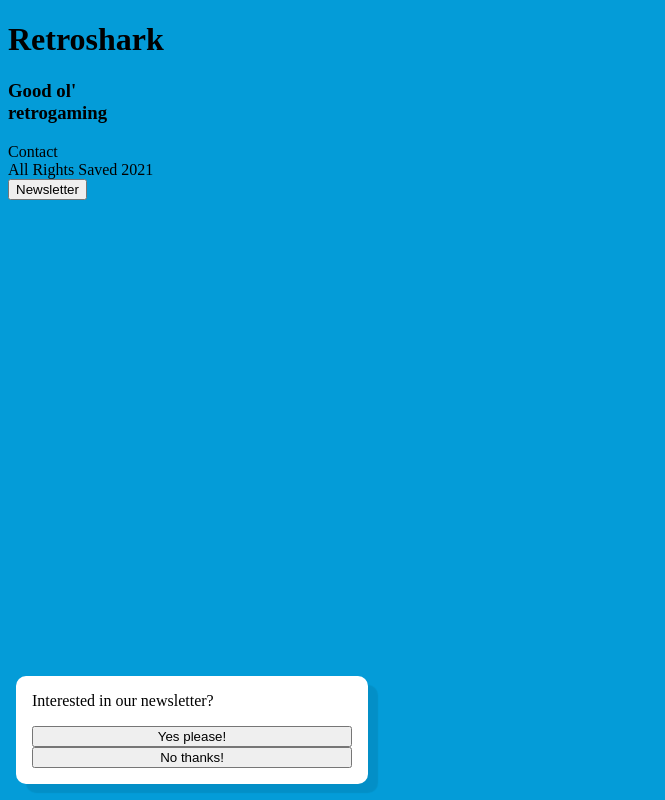
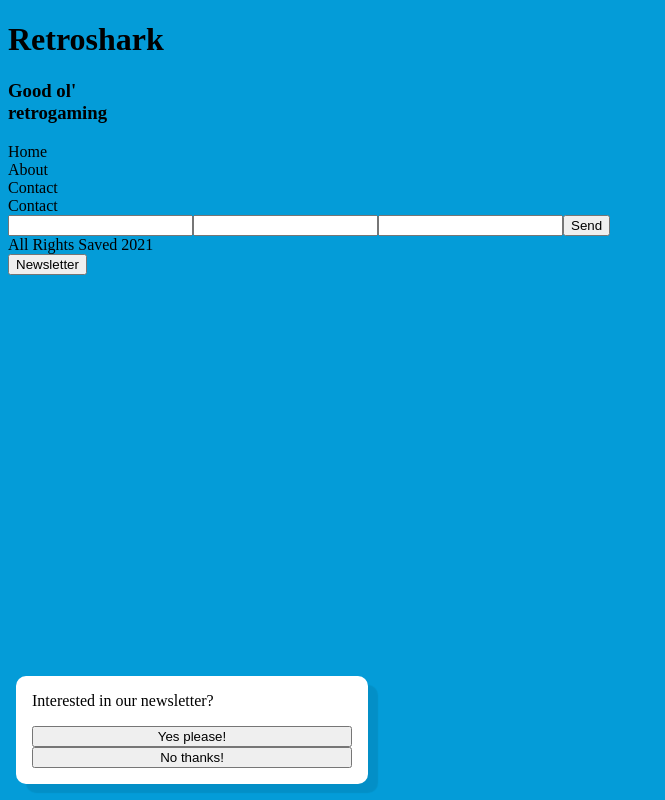
Before and after one commit to JonasThers/retroshark-next, a Next.js app: page /contact in a window 1280 px wide. Shown: the whole page, without its empty margins (0-665 px from the left). Built offline with nearby package versions, Linux system fonts and the light colour scheme.

Commit message:
Contact form

```diff
--- /dev/null
+++ b/components/ContactForm.js
@@ -0,0 +1,77 @@
+import { useState } from "react";
+import emailjs from "emailjs-com";
+import { useForm } from "react-hook-form";
+
+export default function ContactForm() {
+  const [formMessage, setFormMessage] = useState("");
+  const [values, setValues] = useState({
+    name: "",
+    email: "",
+    message: "",
+  });
+
+  const {
+    register,
+    handleSubmit,
+    watch,
+    formState: { errors },
+  } = useForm();
+
+  const sendEmail = (data, event) => {
+    event.preventDefault();
+
+    emailjs
+      .sendForm(
+        process.env.SERVICE_ID,
+        process.env.TEMPLATE_ID,
+        event.target,
+        process.env.USER_ID
+      )
+      .then(
+        (result) => {
+          console.log(result.text);
+          setFormMessage("Message sent, thank you for your interest");
+        },
+        (error) => {
+          console.log(error.text);
+          setFormMessage("Something went wrong, try again");
+        }
+      );
+  };
+
+  return (
+    <div>
+      <form onSubmit={handleSubmit(sendEmail)}>
+        <input type="hidden" name="contact_number" />
+        <input
+          id="standard-basic"
+          label="Name*"
+          name="name"
+          {...register("nameRequired", { required: true })}
+        />
+        {errors.nameRequired && <span>This field is required</span>}
+        <input
+          id="standard-basic"
+          label="E-mail*"
+          name="email"
+          {...register("emailRequired", {
+            required: true,
+            pattern: {
+              value: /^[A-Z0-9._%+-]+@[A-Z0-9.-]+\.[A-Z]{2,4}$/i,
+            },
+          })}
+        />
+        {errors.emailRequired && <span>Valid email is required</span>}
+        <input
+          id="standard-basic"
+          label="Phone*"
+          name="phone"
+          {...register("phoneRequired", { required: true })}
+        />
+        {errors.phoneRequired && <span>Valid phone number is required</span>}
+        <button type="submit">Send</button>
+      </form>
+      <div>{formMessage}</div>
+    </div>
+  );
+}
--- a/components/Header.js
+++ b/components/Header.js
@@ -1,8 +1,25 @@
+import Link from "next/link";
+
 export default function Header() {
   return (
     <div>
-     <h1>Retroshark</h1>
-     <h3>Good ol' <br /> retrogaming</h3>
+      <Link href="/">
+        <h1>Retroshark</h1>
+      </Link>
+      <h3>
+        Good ol' <br /> retrogaming
+      </h3>
+      <nav>
+      <Link href="/">
+        <div>Home</div>
+      </Link>
+      <Link href="/about">
+        <div>About</div>
+      </Link>
+      <Link href="/contact">
+        <div>Contact</div>
+      </Link>
+      </nav>
     </div>
-  )
-};
+  );
+}
--- a/package.json
+++ b/package.json
@@ -9,6 +9,8 @@
     "lint": "next lint"
   },
   "dependencies": {
+    "dotenv": "^10.0.0",
+    "emailjs-com": "^3.2.0",
     "next": "11.1.2",
     "react": "17.0.2",
     "react-dom": "17.0.2",
--- a/pages/contact.js
+++ b/pages/contact.js
@@ -1,4 +1,5 @@
 import Head from "next/head";
+import ContactForm from "../components/ContactForm";
 
 export default function Contact() {
   return (
@@ -7,6 +8,7 @@ export default function Contact() {
         <title>Retroshark - Contact</title>
       </Head>
       Contact
+      <ContactForm />
     </div>
   );
 }
```
Also changed, not shown: 1 other file (tests, documents, lock files or other folders).
